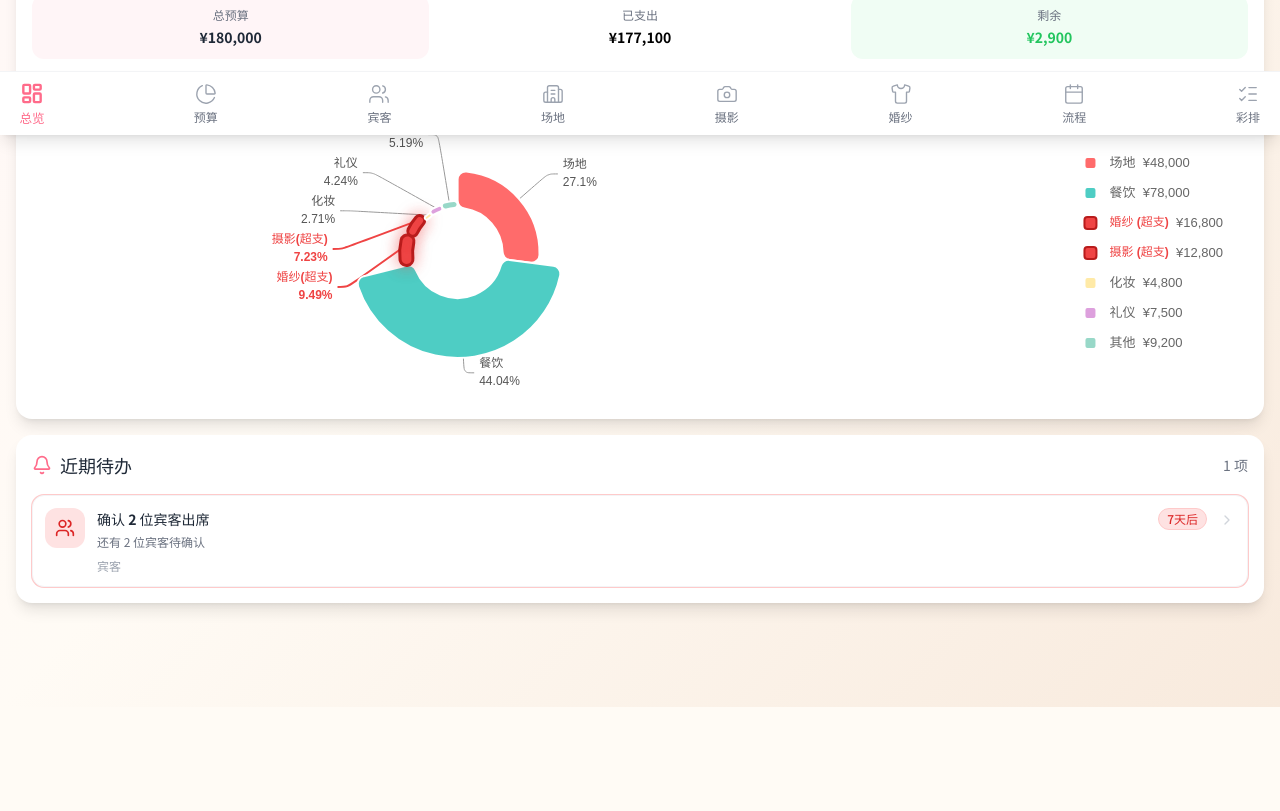
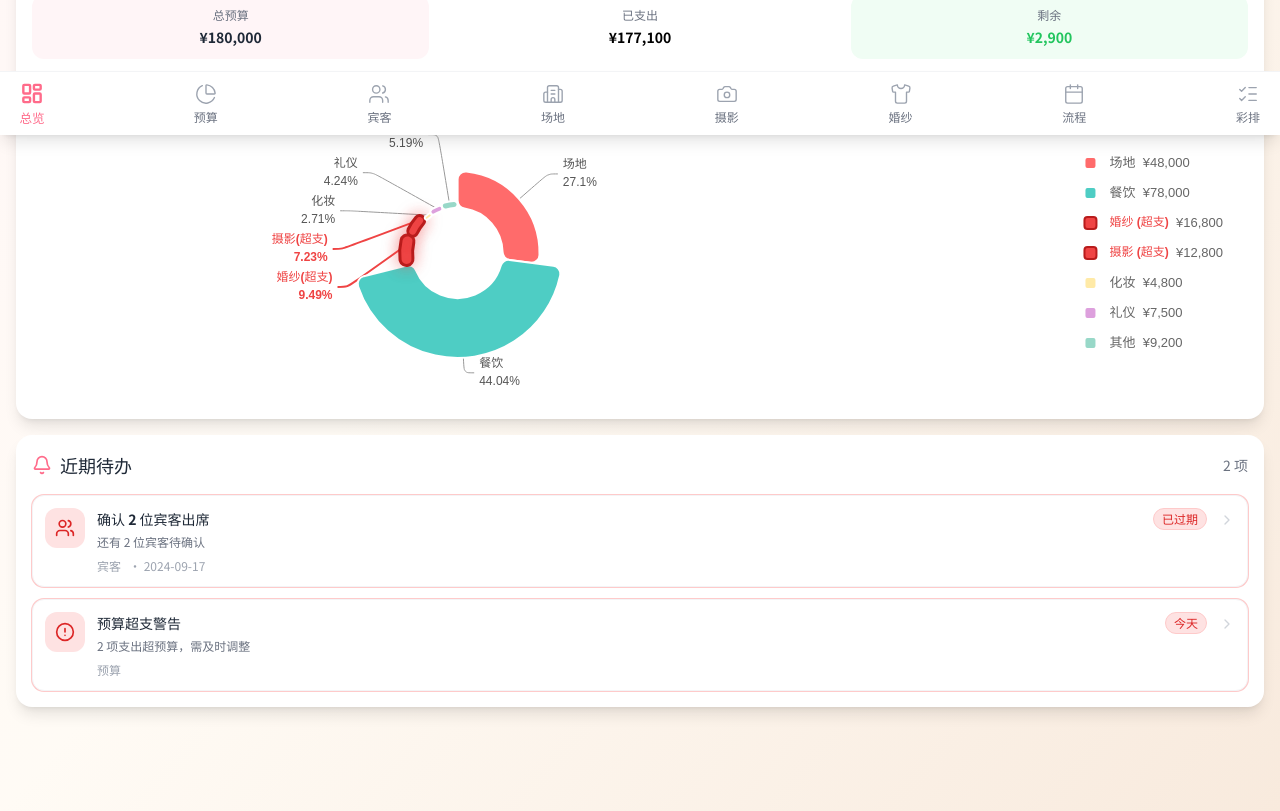
Before and after one commit to nineteen1026-pixel/lyt-9, a Vue app: page /overview in a window 1280 px wide. Shown: the part 665-1476 px from the top of the page. Before the commit the page ends 1372 px from the top, so only its background shows below. Built offline with nearby package versions, Linux system fonts and the light colour scheme.

Commit message:
.3981746827702544:e5c6fa39e00ef22de6e632a4725b7054_6a336bab61067e35c539d958.6a33c9d800646dedd7aa899d.6a33c9d7463473e46ce41cf8:Trae CN.T(2026/6/18 18:35:04)

```diff
--- a/src/views/OverviewView.vue
+++ b/src/views/OverviewView.vue
@@ -68,12 +68,53 @@ const daysUntil = (dateStr: string) => {
 const weddingDaysLeft = computed(() => daysUntil(scheduleStore.weddingDate))
 const rehearsalDaysLeft = computed(() => daysUntil(rehearsalStore.rehearsalInfo.date))
 
-const budgetProgress = computed(() => budgetStore.progress)
+const addDays = (dateStr: string, days: number) => {
+  const date = parseDate(dateStr)
+  date.setDate(date.getDate() + days)
+  return date.toISOString().split('T')[0]
+}
+
+const formatDate = (date: Date) => {
+  const year = date.getFullYear()
+  const month = String(date.getMonth() + 1).padStart(2, '0')
+  const day = String(date.getDate()).padStart(2, '0')
+  return `${year}-${month}-${day}`
+}
+
+const getDeadlineDate = (daysBefore: number) => {
+  return addDays(scheduleStore.weddingDate, -daysBefore)
+}
+
+const expectedBudgetCategories = ['场地', '餐饮', '婚纱', '摄影', '化妆', '礼仪', '其他']
+
+const budgetCompletionProgress = computed(() => {
+  const plannedCount = expectedBudgetCategories.filter(cat =>
+    budgetStore.items.some(item => item.category === cat && item.budget > 0)
+  ).length
+  return (plannedCount / expectedBudgetCategories.length) * 100
+})
+
+const budgetExecutionRate = computed(() => budgetStore.progress)
+
+const hasOverBudget = computed(() =>
+  budgetStore.items.some(item => item.actual > item.budget)
+)
+
+const overBudgetItems = computed(() =>
+  budgetStore.items.filter(item => item.actual > item.budget)
+)
 
 const guestsProgress = computed(() => {
   if (guestsStore.totalCount === 0) return 0
   return (guestsStore.confirmedCount / guestsStore.totalCount) * 100
 })
+
+const guestsDeadlineDate = computed(() => getDeadlineDate(14))
+const venuesDeadlineDate = computed(() => getDeadlineDate(30))
+const photographyDeadlineDate = computed(() => getDeadlineDate(25))
+const dressDeadlineDate = computed(() => getDeadlineDate(20))
+const scheduleDeadlineDate = computed(() => getDeadlineDate(7))
+const budgetDeadlineDate = computed(() => getDeadlineDate(30))
 
 const venuesProgress = computed(() => {
   const hasContracted = venuesStore.venues.some(v => v.contracted)
@@ -119,7 +160,7 @@ const modulesProgress = computed<ModuleProgress[]>(() => [
     name: '预算',
     path: '/budget',
     icon: Wallet,
-    progress: budgetProgress.value,
+    progress: budgetCompletionProgress.value,
     color: 'text-primary-500',
     bgColor: 'bg-primary-100'
   },
@@ -187,7 +228,6 @@ const overallProgress = computed(() => {
 const totalBudget = computed(() => budgetStore.totalBudget)
 const totalSpent = computed(() => budgetStore.totalSpent)
 const remaining = computed(() => budgetStore.remaining)
-const budgetExecutionRate = computed(() => budgetStore.progress)
 
 const pieData = computed(() =>
   budgetStore.items.map(item => ({
@@ -211,50 +251,95 @@ interface TodoItem {
   completed: boolean
 }
 
+const getPriorityByDays = (days: number): 'high' | 'medium' | 'low' => {
+  if (days <= 7) return 'high'
+  if (days <= 30) return 'medium'
+  return 'low'
+}
+
 const todoItems = computed<TodoItem[]>(() => {
   const items: TodoItem[] = []
 
-  if (guestsStore.pendingCount > 0) {
+  if (budgetCompletionProgress.value < 100) {
+    const missingCategories = expectedBudgetCategories.filter(cat =>
+      !budgetStore.items.some(item => item.category === cat && item.budget > 0)
+    )
+    const days = daysUntil(budgetDeadlineDate.value)
+    if (days >= -30) {
+      items.push({
+        id: 'budget-plan',
+        title: `完善预算规划`,
+        description: `还有 ${missingCategories.length} 个类别未设置预算：${missingCategories.join('、')}`,
+        date: budgetDeadlineDate.value,
+        daysLeft: days,
+        module: '预算',
+        modulePath: '/budget',
+        icon: Wallet,
+        priority: getPriorityByDays(Math.max(0, days)),
+        completed: false
+      })
+    }
+  }
+
+  if (hasOverBudget.value) {
     items.push({
-      id: 'guests-pending',
-      title: `确认 ${guestsStore.pendingCount} 位宾客出席`,
-      description: `还有 ${guestsStore.pendingCount} 位宾客待确认`,
+      id: 'budget-over',
+      title: `预算超支警告`,
+      description: `${overBudgetItems.value.length} 项支出超预算，需及时调整`,
       date: '',
-      daysLeft: 7,
-      module: '宾客',
-      modulePath: '/guests',
-      icon: Users,
+      daysLeft: 0,
+      module: '预算',
+      modulePath: '/budget',
+      icon: AlertCircle,
       priority: 'high',
       completed: false
     })
   }
 
+  if (guestsStore.pendingCount > 0) {
+    const days = daysUntil(guestsDeadlineDate.value)
+    items.push({
+      id: 'guests-pending',
+      title: `确认 ${guestsStore.pendingCount} 位宾客出席`,
+      description: `还有 ${guestsStore.pendingCount} 位宾客待确认`,
+      date: guestsDeadlineDate.value,
+      daysLeft: days,
+      module: '宾客',
+      modulePath: '/guests',
+      icon: Users,
+      priority: getPriorityByDays(Math.max(0, days)),
+      completed: false
+    })
+  }
+
   if (venuesProgress.value < 100) {
+    const days = daysUntil(venuesDeadlineDate.value)
     items.push({
       id: 'venues-contract',
       title: '预订婚礼场地',
       description: '请尽快确定并签订场地合同',
-      date: '',
-      daysLeft: 30,
+      date: venuesDeadlineDate.value,
+      daysLeft: days,
       module: '场地',
       modulePath: '/venues',
       icon: Building2,
-      priority: 'high',
+      priority: getPriorityByDays(Math.max(0, days)),
       completed: false
     })
   }
 
   if (photographyProgress.value < 100) {
+    const days = daysUntil(photographyDeadlineDate.value)
     items.push({
       id: 'photography-contract',
       title: '确定摄影团队',
       description: '请选择并签订摄影团队合同',
-      date: '',
-      daysLeft: 25,
+      date: photographyDeadlineDate.value,
+      daysLeft: days,
       module: '摄影',
       modulePath: '/photography',
       icon: Camera,
-      priority: 'high',
+      priority: getPriorityByDays(Math.max(0, days)),
       completed: false
     })
   }
@@ -264,16 +349,17 @@ const todoItems = computed<TodoItem[]>(() => {
     const missingTypes = requiredTypes.filter(type =>
       !dressStore.dresses.some(d => d.type === type && d.contracted)
     )
+    const days = daysUntil(dressDeadlineDate.value)
     items.push({
       id: 'dress-contract',
       title: `确认${missingTypes.join('、')}`,
       description: '请尽快确定并签订婚纱合同',
-      date: '',
-      daysLeft: 20,
+      date: dressDeadlineDate.value,
+      daysLeft: days,
       module: '婚纱',
       modulePath: '/dress',
       icon: Shirt,
-      priority: 'high',
+      priority: getPriorityByDays(Math.max(0, days)),
       completed: false
     })
   }
@@ -281,7 +367,7 @@ const todoItems = computed<TodoItem[]>(() => {
   dressStore.dresses.forEach(dress => {
     if (dress.fittingDate) {
       const days = daysUntil(dress.fittingDate)
-      if (days >= 0 && days <= 30) {
+      if (days >= -7 && days <= 30) {
         items.push({
           id: `fitting-${dress.id}`,
           title: `${dress.type}试穿`,
@@ -291,8 +377,8 @@ const todoItems = computed<TodoItem[]>(() => {
           module: '婚纱',
           modulePath: '/dress',
           icon: Gift,
-          priority: days <= 7 ? 'high' : 'medium',
-          completed: false
+          priority: getPriorityByDays(Math.max(0, days)),
+          completed: days < 0
         })
       }
     }
@@ -301,7 +387,7 @@ const todoItems = computed<TodoItem[]>(() => {
   photographyStore.items.forEach(photo => {
     if (photo.shootDate && photo.contracted) {
       const days = daysUntil(photo.shootDate)
-      if (days >= 0 && days <= 30) {
+      if (days >= -7 && days <= 30) {
         items.push({
           id: `shoot-${photo.id}`,
           title: `婚纱照拍摄`,
@@ -311,14 +397,32 @@ const todoItems = computed<TodoItem[]>(() => {
           module: '摄影',
           modulePath: '/photography',
           icon: Camera,
-          priority: days <= 7 ? 'high' : 'medium',
-          completed: false
+          priority: getPriorityByDays(Math.max(0, days)),
+          completed: days < 0
         })
       }
     }
   })
 
-  if (rehearsalDaysLeft.value >= 0 && rehearsalDaysLeft.value <= 30) {
+  if (scheduleProgress.value < 100) {
+    const days = daysUntil(scheduleDeadlineDate.value)
+    const expectedItems = 7
+    const missingCount = Math.max(0, expectedItems - scheduleStore.items.length)
+    items.push({
+      id: 'schedule-plan',
+      title: '完善婚礼流程',
+      description: `建议安排 ${expectedItems} 个环节，当前已有 ${scheduleStore.items.length} 个`,
+      date: scheduleDeadlineDate.value,
+      daysLeft: days,
+      module: '流程',
+      modulePath: '/schedule',
+      icon: Calendar,
+      priority: getPriorityByDays(Math.max(0, days)),
+      completed: false
+    })
+  }
+
+  if (rehearsalDaysLeft.value >= -7 && rehearsalDaysLeft.value <= 30) {
     items.push({
       id: 'rehearsal',
       title: '婚礼彩排',
@@ -328,12 +432,12 @@ const todoItems = computed<TodoItem[]>(() => {
       module: '彩排',
       modulePath: '/rehearsal',
       icon: ListChecks,
-      priority: rehearsalDaysLeft.value <= 7 ? 'high' : 'medium',
-      completed: false
+      priority: getPriorityByDays(Math.max(0, rehearsalDaysLeft.value)),
+      completed: rehearsalDaysLeft.value < 0
     })
   }
 
-  if (weddingDaysLeft.value >= 0) {
+  if (weddingDaysLeft.value >= -7) {
     items.push({
       id: 'wedding',
       title: '💒 婚礼之日',
```
